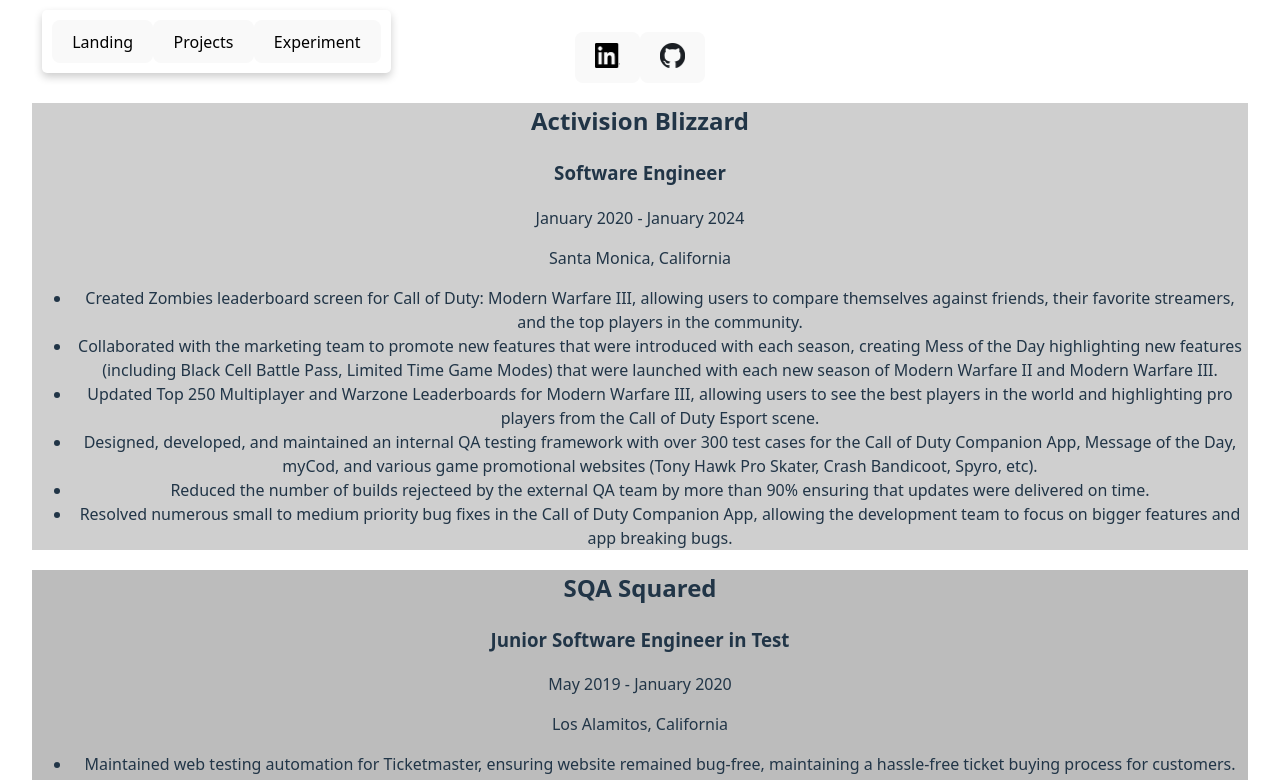
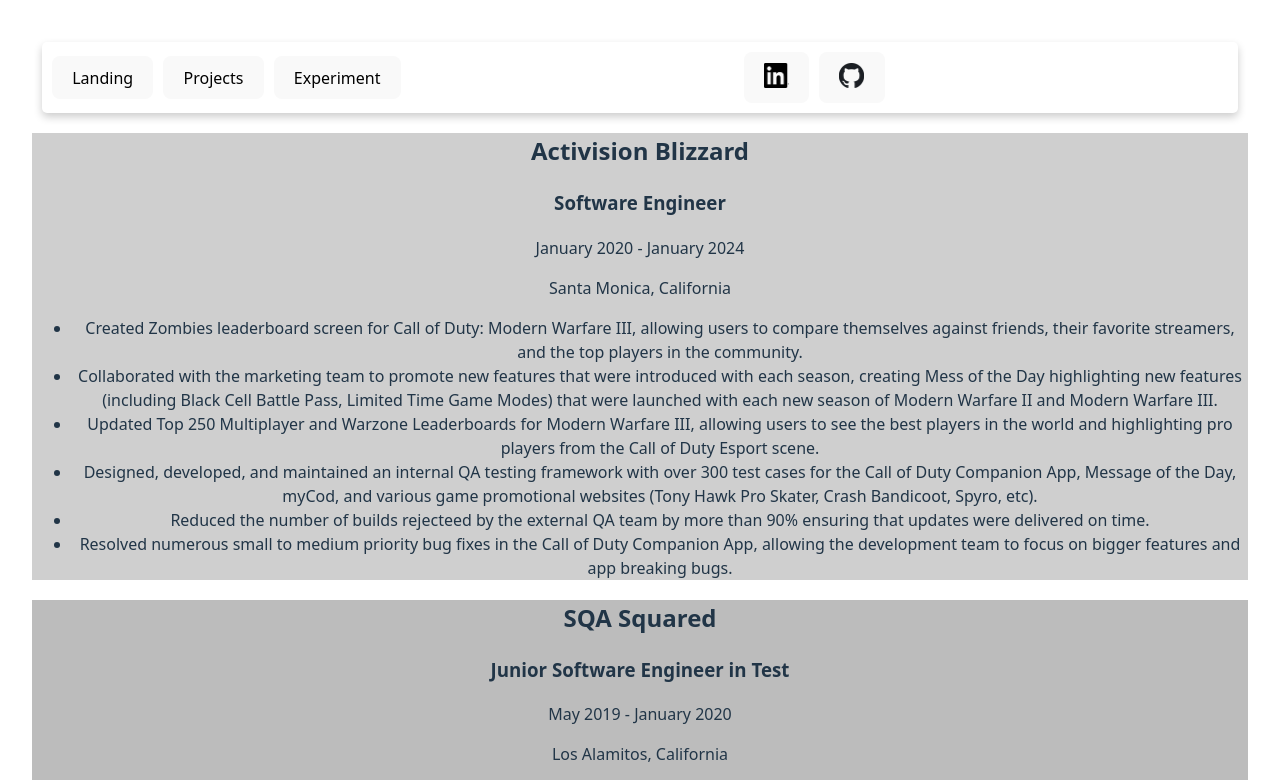
Before and after one commit to B-Rasmussen/portfolio, a React (Vite) app: page / in a window 1280 px wide. Shown: the top 780 px of the page. Built offline with nearby package versions, Linux system fonts and the light colour scheme.

Commit message:
added more styling and renamed some navbar class names

```diff
--- a/src/App.tsx
+++ b/src/App.tsx
@@ -28,7 +28,7 @@
     };
     return (
         <>
-            <div className="navbarContainer">
+            <div className="nav-bar-container">
                 <NavBar navigateTo={navigateTo} />
                 <SocialMediaBar />
             </div>
--- a/src/components/Button.tsx
+++ b/src/components/Button.tsx
@@ -15,7 +15,7 @@
 }: customButtonProps) => {
     if (isSocialMediaLink) {
         return (
-            <button onClick={onButtonPressed}>
+            <button onClick={onButtonPressed} className="social-media-button">
                 <img src={imageName} alt={buttonName} className="social-logos" />
             </button>
         );
--- a/src/components/NavBar.tsx
+++ b/src/components/NavBar.tsx
@@ -7,7 +7,7 @@
 
 function NavBar({ navigateTo }: NavBarProps) {
     return (
-        <div className="nav-bar-container">
+        <div className="internal-links-container">
             <Button
                 buttonName={"Landing"}
                 onButtonPressed={() => navigateTo("Landing")}
--- a/src/style/navBarStyle.css
+++ b/src/style/navBarStyle.css
@@ -1,7 +1,7 @@
 .nav-bar-container {
     background: "#00FF00";
     display: flex;
-    position: fixed;
+    /* position: fixed; */
     top: 0;
     /* justify-content: space-between; */
     align-items: center;
@@ -11,8 +11,15 @@
     margin: 10px;
 }
 
+.internal-links-container{
+    display: flex;
+    gap: 10px;
+    margin-right: auto;
+}
+
 .social-media-container {
-    display: flex-end;
+    display: flex;
+    align-self: flex-end;
     gap: 10px;
     margin-right: auto;
 }
```
